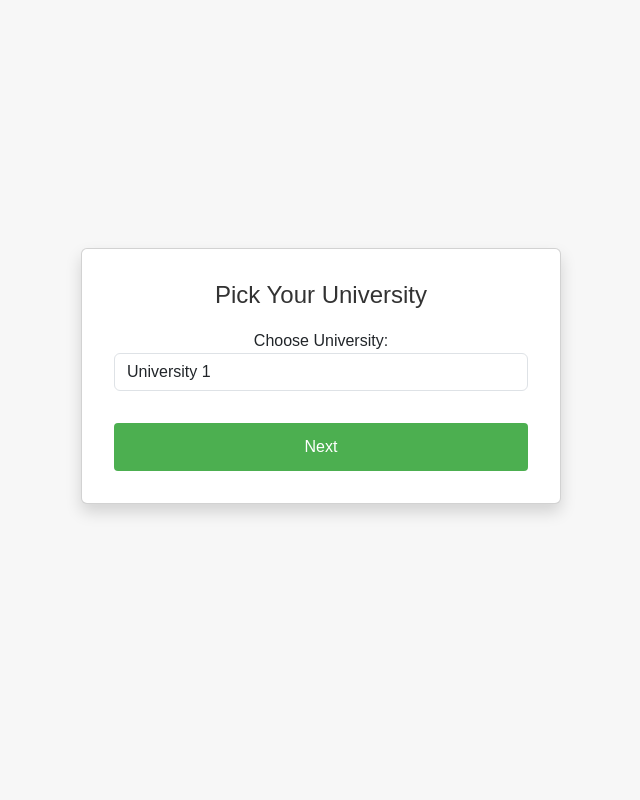
After one commit to Aliki-Mantzouka/UniTryhards, a Django app: page /university/ in a window 1280 px wide. The commit adds this page. Shown: the whole page, without its empty margins (319-959 px from the left). Run offline with Django 5.2, Linux system fonts and the light colour scheme.

Commit message:
Made the pages for University, Department and Papers selection based on the user's needs

```diff
--- a/unitryhards/myapp/templates/home.html
+++ b/unitryhards/myapp/templates/home.html
@@ -19,11 +19,11 @@
       <button class="dropdown-btn">Menu</button>
       <div class="dropdown-content">
         <a href="{% url 'profile' %}" class="dropdown-item">Profile</a>
+        <a href="{% url 'university' %}" class="dropdown-item">University Selection</a>
         <a href="#" class="dropdown-item">Settings</a>
         <a href="{% url 'login' %}" class="dropdown-item">Logout</a>
       </div>
     </div>
-
     <!-- Main Home Container -->
     <div class="home-container">
       <div class="home-header">
@@ -36,7 +36,6 @@
         </p>
       </div>
     </div>
-
     <script
       src="https://cdn.jsdelivr.net/npm/bootstrap@5.3.0-alpha1/dist/js/bootstrap.bundle.min.js"
     ></script>
--- /dev/null
+++ b/unitryhards/myapp/templates/university.html
@@ -0,0 +1,34 @@
+<!DOCTYPE html>
+<html lang="en">
+    {% load static %}
+<head>
+    <meta charset="UTF-8">
+    <meta name="viewport" content="width=device-width, initial-scale=1.0">
+    <title>Pick Your University</title>
+    <link href="https://cdn.jsdelivr.net/npm/bootstrap@5.3.0-alpha1/dist/css/bootstrap.min.css" rel="stylesheet" integrity="sha384-KYXE2J5mJw2PqVqQ4dUn1DplS9wW8I8VqMl5FJYxg16b8db5eGgqYlSRX6XtPb51" crossorigin="anonymous">
+    <link rel="stylesheet" href="{% static 'css/style.css' %}">
+</head>
+<body>
+    <!-- Main University Selection Container -->
+    <div class="container d-flex justify-content-center align-items-center" style="height: 100vh;">
+        <div class="card shadow p-3 mb-5" style="width: 50%;">
+            <div class="card-body text-center">
+                <h2>Pick Your University</h2>
+                <form method="POST" action="{% url 'university' %}">
+                    {% csrf_token %}
+                    <div class="form-group">
+                        <label for="university">Choose University:</label>
+                        <select name="university" id="university" class="form-control mb-3">
+                            <option value="university1">University 1</option>
+                            <option value="university2">University 2</option>
+                            <option value="university3">University 3</option>
+                        </select>
+                    </div>
+                    <button type="submit" class="btn btn-success mt-3">Next</button>
+                </form>
+            </div>
+        </div>
+    </div>
+    <script src="https://cdn.jsdelivr.net/npm/bootstrap@5.3.0-alpha1/dist/js/bootstrap.bundle.min.js"></script>
+</body>
+</html>
--- a/unitryhards/myapp/urls.py
+++ b/unitryhards/myapp/urls.py
@@ -4,10 +4,12 @@ from django.contrib.auth import views as auth_views
 from . import views
 
 urlpatterns = [
-    #path('hello/', views.hello_view, name='hello'),
     path('signup/', views.signup_view, name='signup'),
     path('login/', auth_views.LoginView.as_view(), name='login'),
     path('logout/', views.logout_view, name='logout'),
     path('profile/', views.profile_view, name='profile'),
-    path('home/', views.home, name='home')  # Σύνδεση της home view με το URL
+    path('home/', views.home, name='home'),
+    path('university/', views.university_view, name='university'),
+    path('pick_department/<str:university>/', views.pick_department_view, name='pick_department'),
+    path('papers/', views.papers, name='papers'),
 ]
--- a/unitryhards/myapp/views.py
+++ b/unitryhards/myapp/views.py
@@ -52,3 +52,24 @@ def profile_view(request):
 @login_required  # Εξασφαλίζει ότι μόνο συνδεδεμένοι χρήστες έχουν πρόσβαση
 def home(request):
     return render(request, 'home.html')  # Επιστρέφει το home.html template
+
+# View for selecting University
+def university_view(request):
+    if request.method == 'POST':
+        # Get the selected university from the form
+        university = request.POST.get('university')
+        # Redirect to the department selection page with the university selected
+        return redirect('pick_department', university=university)
+    return render(request, 'university.html')
+
+# View for selecting Department based on the selected University
+def pick_department_view(request, university):
+    if request.method == 'POST':
+        # Get the selected department
+        department = request.POST.get('department')
+        # Redirect to the papers selection page with the selected department
+        return redirect('papers')
+    return render(request, 'department.html', {'university': university})
+
+def papers(request):
+    return render(request, 'papers.html')
```
Also changed, not shown: unitryhards/myapp/templates/department.html (added, +34 -0 lines), unitryhards/myapp/templates/papers.html (added, +28 -0 lines), unitryhards/myapp/templates/profile.html (+0 -7 lines), unitryhards/db.sqlite3.
